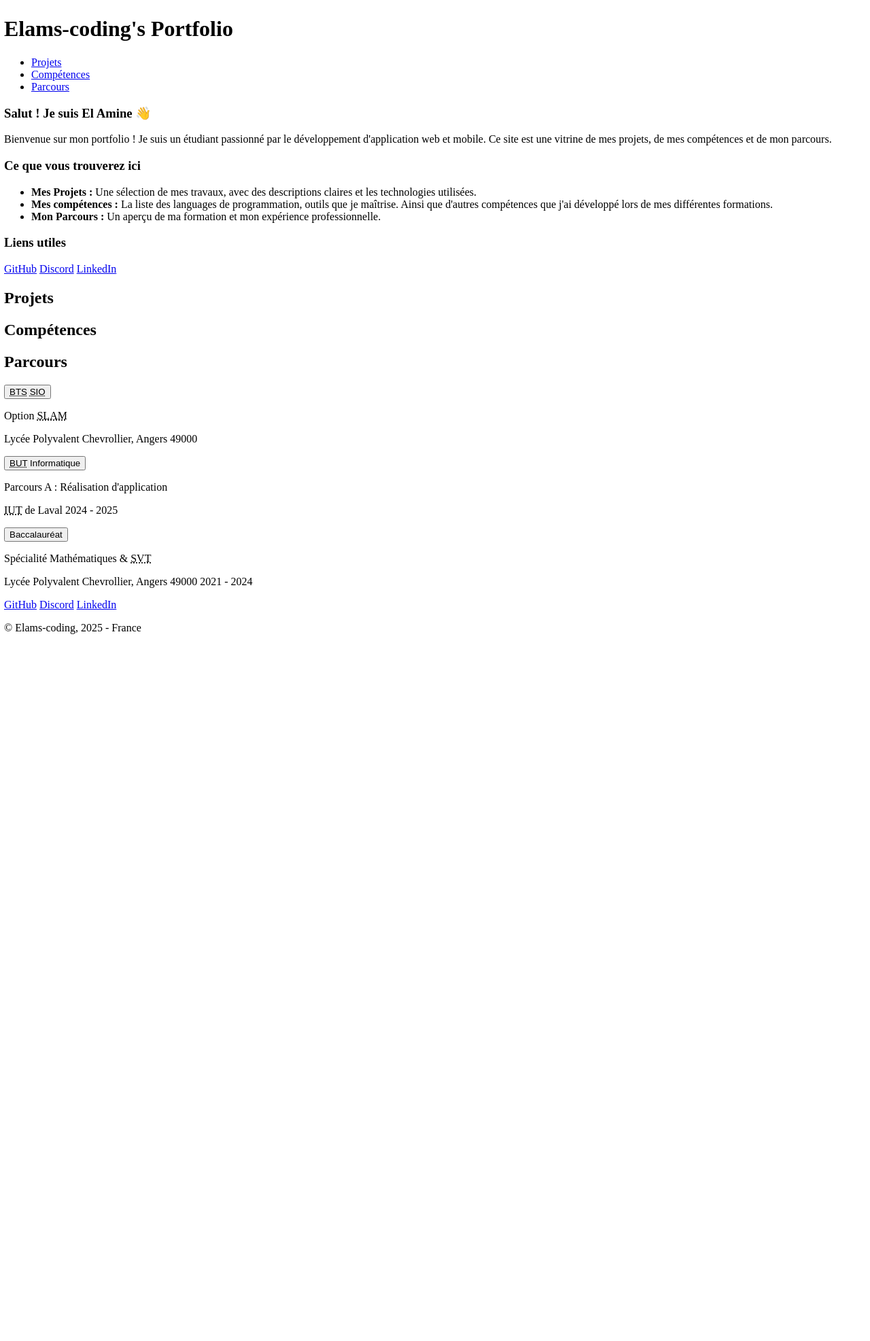
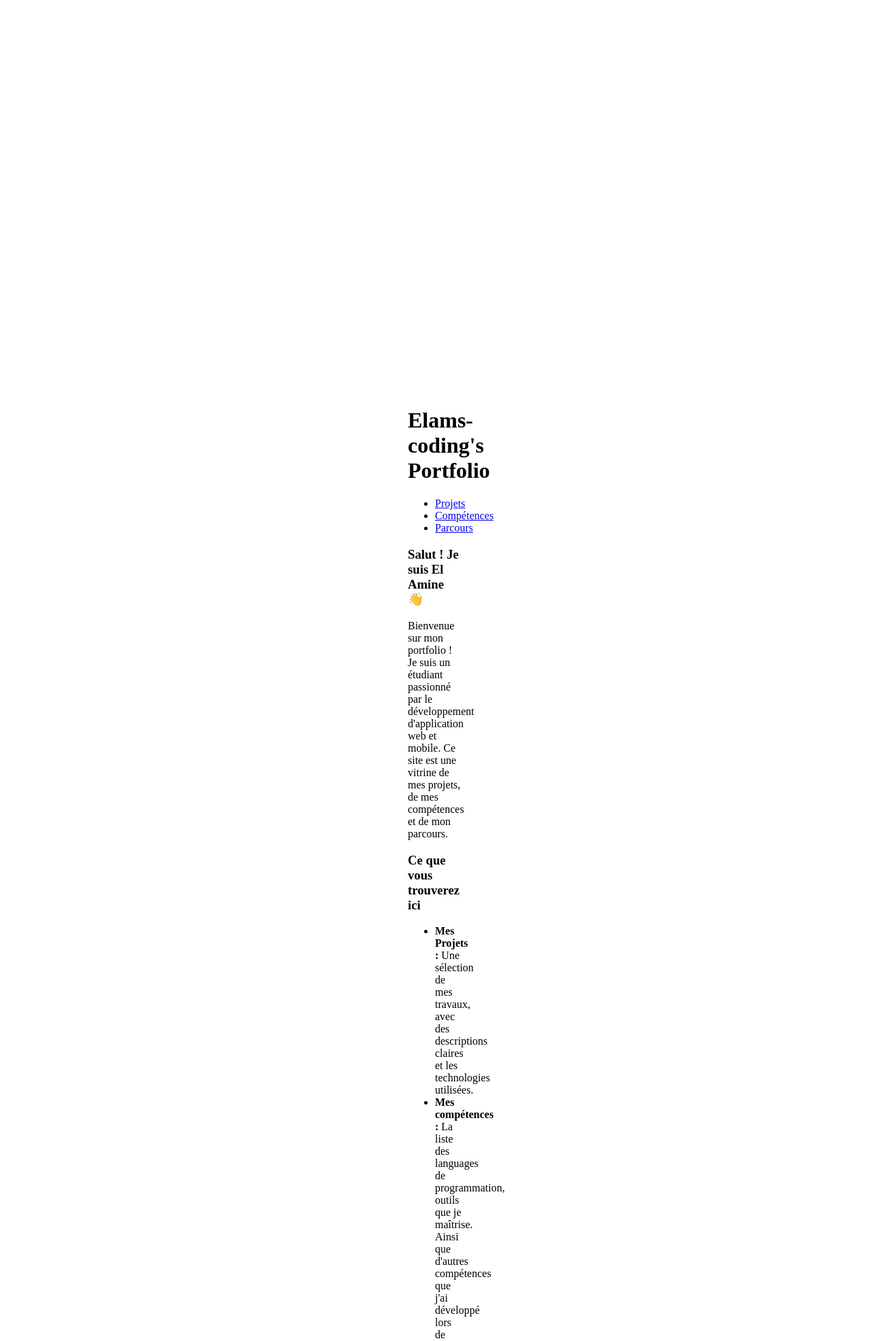
Before and after one commit to elams-coding/elams-coding.github.io, a PHP site: page / in a window 1280 px wide. Shown: the top 1973 px of the page at 68% size. Before the commit the page ends 933 px from the top, so only its background shows below. Run offline with PHP 8.4, Linux system fonts and the light colour scheme.

Commit message:
Test des marges

```diff
--- a/assets/css/style.css
+++ b/assets/css/style.css
@@ -2,7 +2,7 @@ html,
 body {
     background-color: #fff;
     color: #000;
-    margin: 3px;
+    margin: 300px;
     padding: 0;
 }
 
```
